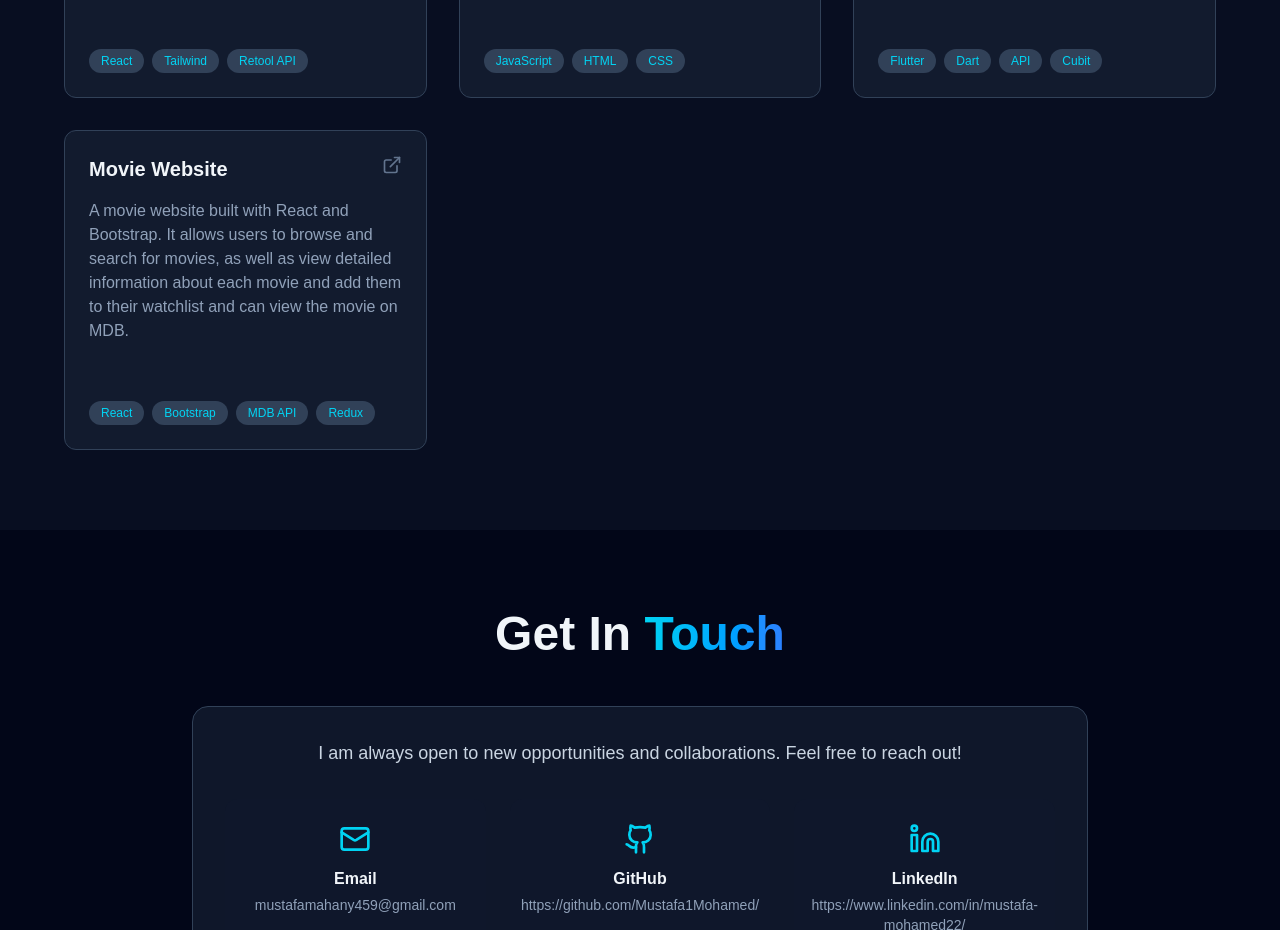
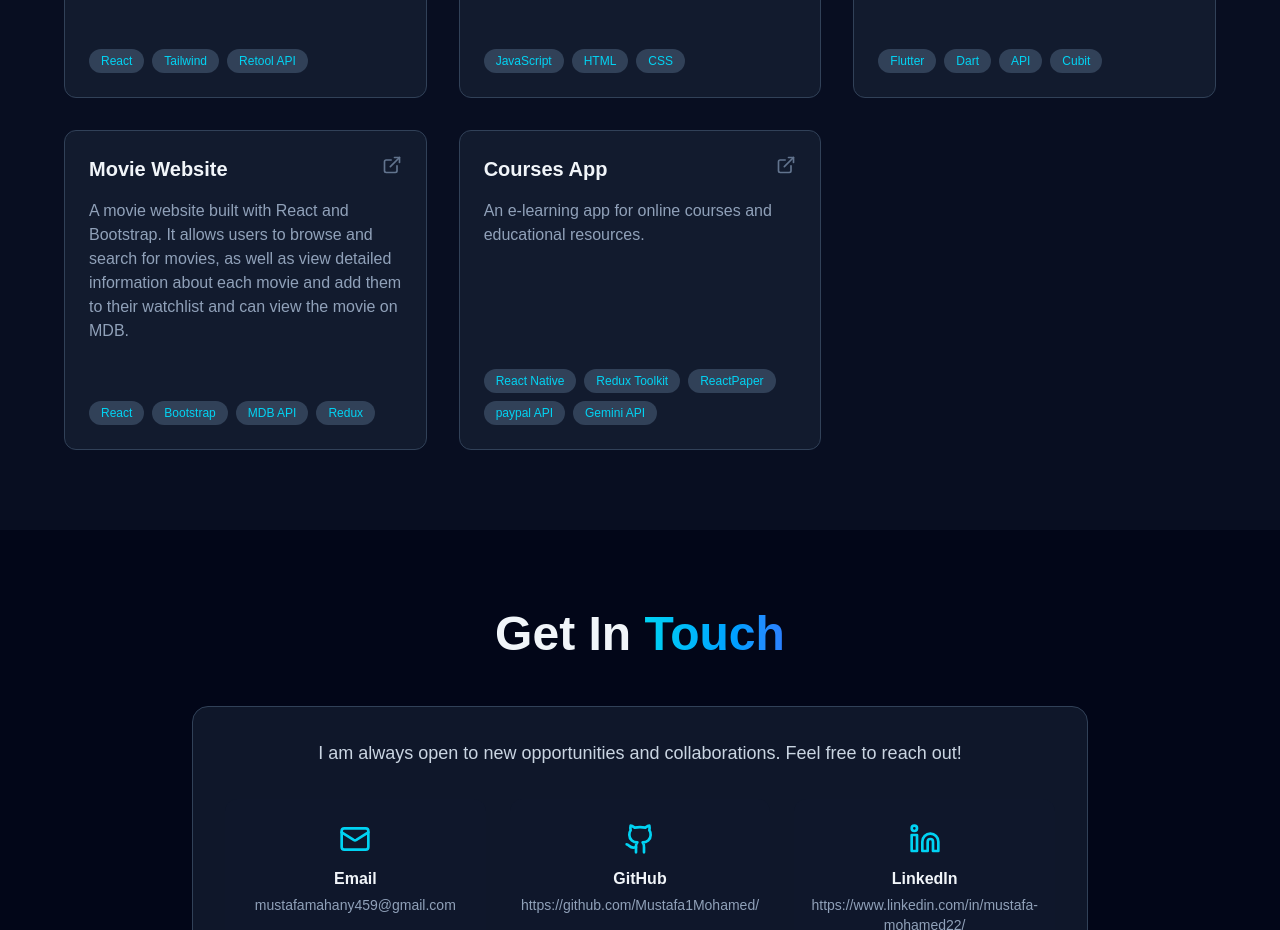
Before and after one commit to Mustafa1Mohamed/mustafa-mohamed-portofolio, a Next.js app: page / in a window 1280 px wide. Shown: the part 1980-2910 px from the top of the page. Built offline with nearby package versions, Linux system fonts and the light colour scheme.

Commit message:
add a project to the portfolio

```diff
--- a/data/projects.ts
+++ b/data/projects.ts
@@ -24,5 +24,11 @@ export const projects: Project[] = [
     description: "A movie website built with React and Bootstrap. It allows users to browse and search for movies, as well as view detailed information about each movie and add them to their watchlist and can view the movie on MDB.",
     tech: ["React", "Bootstrap", "MDB API","Redux"],
     link: "https://movie-blob.netlify.app/",
+  },
+  {
+    title: "Courses App",
+    description: "An e-learning app for online courses and educational resources.",
+    tech: ["React Native", "Redux Toolkit","ReactPaper","paypal API","Gemini API"],
+    link: "https://www.linkedin.com/feed/update/urn:li:activity:7383533635431473152/",
   }
 ];
```
